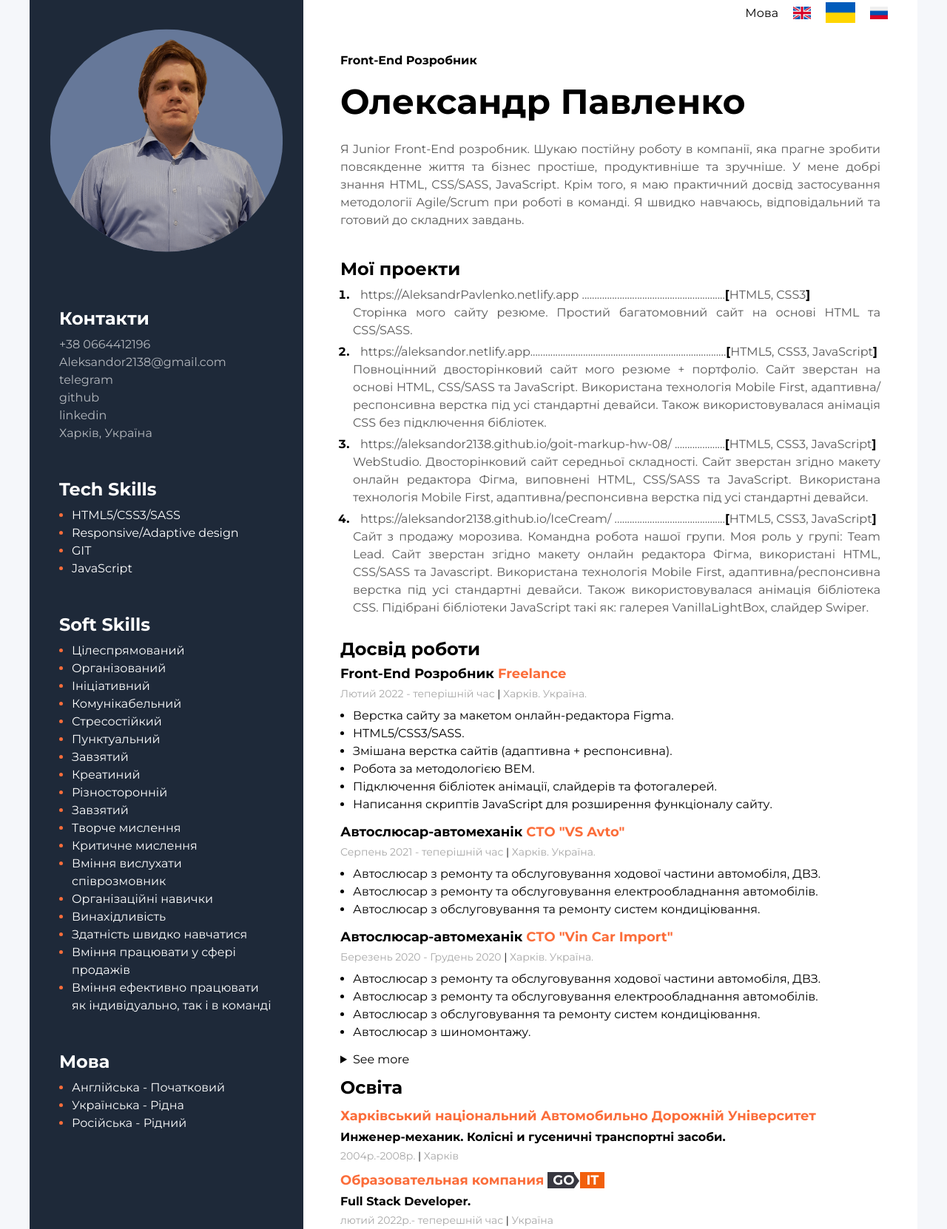
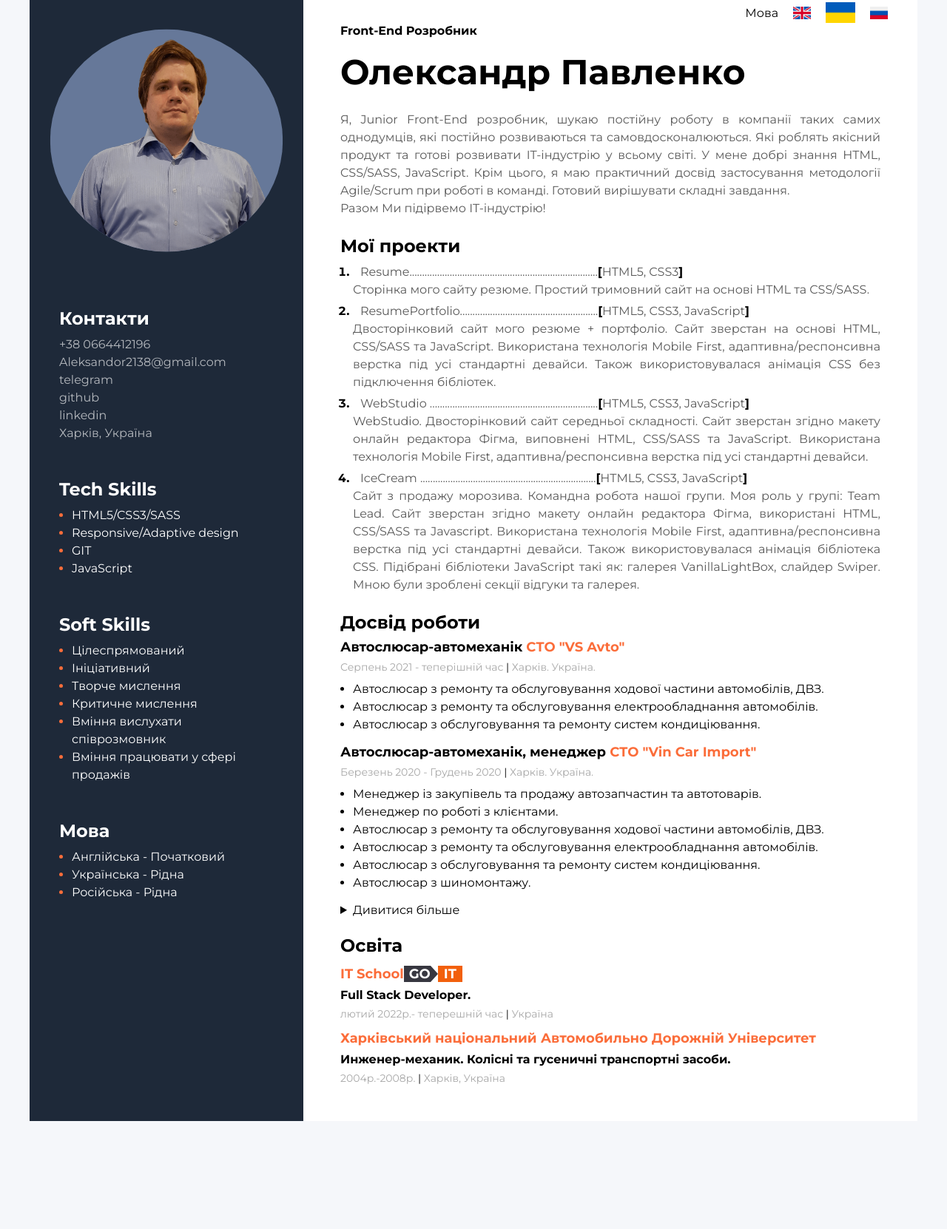
Before and after one commit to Aleksandor2138/resume, a plain HTML site: page ua.html in a window 1280 px wide. Shown: the part 35-1697 px from the top of the page at 74% size. After the commit the page ends 1559 px from the top, so only its background shows below. Drawn offline with Linux system fonts and the light colour scheme.

Commit message:
правки

```diff
--- a/sass/components/for-mi/_about.scss
+++ b/sass/components/for-mi/_about.scss
@@ -1,6 +1,6 @@
 /*about-me*/
 .about {
-    margin-bottom: 40px;
+    margin-bottom: 25px;
     &__profession {
         font-style: normal;
         font-weight: bold;
--- a/sass/components/for-mi/_education.scss
+++ b/sass/components/for-mi/_education.scss
@@ -47,15 +47,14 @@
     background: #373740;
     color: var(--text-color-white);
     position: relative;
-    margin-right: 8px;
+    margin-right: 10px;
     &::after{
         content: '';
         position: absolute;
         left: 100%;
         bottom: 0;
-        border: 10px solid transparent;
-        border: 10px solid transparent;
-        border-left: 7px solid #373740;
+        border: 11px solid transparent;
+        border-left: 10px solid #373740;
     }
 
 }
--- a/sass/components/for-mi/_for-mi.scss
+++ b/sass/components/for-mi/_for-mi.scss
@@ -1,4 +1,4 @@
 .for-mi {
-    padding: 100px 50px;
+    padding: 60px 50px 50px;
     width: calc (1200px - 370px);
 }
--- a/sass/components/for-mi/_projects.scss
+++ b/sass/components/for-mi/_projects.scss
@@ -1,7 +1,7 @@
 /*my-projects*/
 
 .projects {
-    margin-bottom: 30px;
+    margin-bottom: 25px;
     &__title {
         font-style: normal;
         font-weight: bold;
--- a/sass/components/for-mi/_work.scss
+++ b/sass/components/for-mi/_work.scss
@@ -1,5 +1,6 @@
 /*work*/
 .work-expiriens{
+    margin-bottom: 25px;
     &-title {
         font-style: normal;
         font-weight: bold;
@@ -44,5 +45,6 @@
     }
 }
 .details__more{
-    margin-bottom: 15px;
+    // margin-bottom: 15px;
+    cursor: pointer;
 }
--- a/sass/components/sidebar/_my-photo.scss
+++ b/sass/components/sidebar/_my-photo.scss
@@ -9,6 +9,6 @@
     transition-timing-function: cubic-bezier(0.4, 0, 0.2, 1);
     transform: scale(0.85);
     &:hover{
-        transform: scale(1.15,);
+        transform: scale(1.05);
     }
 }
--- a/ua.html
+++ b/ua.html
@@ -30,7 +30,7 @@
             <section class="about">
                 <p class="about__profession">Front-End Розробник</p>
                 <h1 class="about__name">Олександр Павленко</h1>
-                <p class="about__discription">Я Junior Front-End розробник. Шукаю постійну роботу в компанії, яка прагне зробити повсякденне життя та бізнес простіше, продуктивніше та зручніше. У мене добрі знання HTML, CSS/SASS, JavaScript. Крім того, я маю практичний досвід застосування методології Agile/Scrum при роботі в команді. Я швидко навчаюсь, відповідальний та готовий до складних завдань.</p>
+                <p class="about__discription">Я, Junior Front-End розробник, шукаю постійну роботу в компанії таких самих однодумців, які постійно розвиваються та самовдосконалюються. Які роблять якісний продукт та готові розвивати IT-індустрію у всьому світі. У мене добрі знання HTML, CSS/SASS, JavaScript. Крім цього, я маю практичний досвід застосування методології Agile/Scrum при роботі в команді. Готовий вирішувати складні завдання. <br>Разом Ми підірвемо IT-індустрію!</p>
             </section>
             <!-- my projects  -->
             <section class="projects">
@@ -38,26 +38,26 @@
                 <ol class="projects__list">
                     <li class="projects__item">
                         <span class="projects__text">
-                            <a href="https://AleksandrPavlenko.netlify.app" class="projects__link">https://AleksandrPavlenko.netlify.app .........................................................<span class="projects__bracket">[</span>HTML5, CSS3<span class="projects__bracket">]</span></a>
-                            <p class="projects__p">Сторінка мого сайту резюме. Простий багатомовний сайт на основі HTML та CSS/SASS.</p>
+                            <a href="https://AleksandrPavlenko.netlify.app" class="projects__link">Resume...........................................................................<span class="projects__bracket">[</span>HTML5, CSS3<span class="projects__bracket">]</span></a>
+                            <p class="projects__p">Сторінка мого сайту резюме. Простий тримовний сайт на основі HTML та CSS/SASS.</p>
                         </span>
                     </li>
                     <li class="projects__item">
                         <span class="projects__text">
-                            <a href="https://aleksandor.netlify.app" class="projects__link">https://aleksandor.netlify.app..............................................................................<span class="projects__bracket">[</span>HTML5, CSS3, JavaScript<span class="projects__bracket">]</span></a>
-                            <p class="projects__p">Повноцінний двосторінковий сайт мого резюме + портфоліо. Сайт зверстан на основі HTML, CSS/SASS та JavaScript. Використана технологія Mobile First, адаптивна/респонсивна верстка під усі стандартні девайси. Також використовувалася анімація CSS без підключення бібліотек.</p>
+                            <a href="https://aleksandor.netlify.app" class="projects__link">ResumePortfolio.......................................................<span class="projects__bracket">[</span>HTML5, CSS3, JavaScript<span class="projects__bracket">]</span></a>
+                            <p class="projects__p">Двосторінковий сайт мого резюме + портфоліо. Сайт зверстан на основі HTML, CSS/SASS та JavaScript. Використана технологія Mobile First, адаптивна/респонсивна верстка під усі стандартні девайси. Також використовувалася анімація CSS без підключення бібліотек.</p>
                         </span>
                     </li>
                     <li class="projects__item">
                         <span class="projects__text">
-                            <a href="https://aleksandor2138.github.io/goit-markup-hw-08/" class="projects__link">https://aleksandor2138.github.io/goit-markup-hw-08/ ....................<span class="projects__bracket">[</span>HTML5, CSS3, JavaScript<span class="projects__bracket">]</span></a>
+                            <a href="https://aleksandor2138.github.io/goit-markup-hw-08/" class="projects__link">WebStudio ...................................................................<span class="projects__bracket">[</span>HTML5, CSS3, JavaScript<span class="projects__bracket">]</span></a>
                             <p class="projects__p">WebStudio. Двосторінковий сайт середньої складності. Сайт зверстан згідно макету онлайн редактора Фігма, виповнені HTML, CSS/SASS та JavaScript. Використана технологія Mobile First, адаптивна/респонсивна верстка під усі стандартні девайси.</p>
                         </span>
                     </li>
                     <li class="projects__item">
                         <span class="projects__text">
-                            <a href="https://aleksandor2138.github.io/IceCream/" class="projects__link">https://aleksandor2138.github.io/IceCream/ ............................................<span class="projects__bracket">[</span>HTML5, CSS3, JavaScript<span class="projects__bracket">]</span></a>
-                            <p class="projects__p">Сайт з продажу морозива. Командна робота нашої групи. Моя роль у групі: Team Lead. Сайт зверстан згідно макету онлайн редактора Фігма, використані HTML, CSS/SASS та Javascript. Використана технологія Mobile First, адаптивна/респонсивна верстка під усі стандартні девайси. Також використовувалася анімація бібліотека CSS. Підібрані бібліотеки JavaScript такі як: галерея VanillaLightBox, слайдер Swiper.</p>
+                            <a href="https://aleksandor2138.github.io/IceCream/" class="projects__link">IceCream ......................................................................<span class="projects__bracket">[</span>HTML5, CSS3, JavaScript<span class="projects__bracket">]</span></a>
+                            <p class="projects__p">Сайт з продажу морозива. Командна робота нашої групи. Моя роль у групі: Team Lead. Сайт зверстан згідно макету онлайн редактора Фігма, використані HTML, CSS/SASS та Javascript. Використана технологія Mobile First, адаптивна/респонсивна верстка під усі стандартні девайси. Також використовувалася анімація бібліотека CSS. Підібрані бібліотеки JavaScript такі як: галерея VanillaLightBox, слайдер Swiper. Мною були зроблені секції відгуки та галерея.</p>
                         </span>
                     </li>
                 </ol>
@@ -66,7 +66,7 @@
             <section class="work-expiriens">
                 <h3 class="work-expiriens-title">Досвід роботи</h3>
                 <!-- company 6 -->
-                <div class="work-expiriens-company">
+                <!-- <div class="work-expiriens-company">
                     <h4 class="work-expiriens__position">Front-End Розробник <span class="work-expiriens__position--color">Freelance</span></h4>
                     <p class="work-expiriens__period"> Лютий 2022 - теперішній час   <span class="work-expiriens__period--color">|</span>  Харків. Україна. </p>
                     <ul class="work-expiriens__list">
@@ -77,36 +77,38 @@
                         <li class="work-expiriens__item">Підключення бібліотек анімації, слайдерів та фотогалерей.</li>
                         <li class="work-expiriens__item">Написання скриптів JavaScript для розширення функціоналу сайту.</li>
                     </ul>
-                </div>
+                </div> -->
                 <!-- company 5 VS Avto -->
                 <div  class="work-expiriens-company">
-                    <h4 class="work-expiriens__position"> Автослюсар-автомеханік  <span class="work-expiriens__position--color">СТО "VS Avto"</span></h4>
+                    <h4 class="work-expiriens__position"> Автослюсар-автомеханік <span class="work-expiriens__position--color">СТО "VS Avto"</span></h4>
                     <p class="work-expiriens__period"> Серпень 2021 - теперішній час   <span class="work-expiriens__period--color">|</span>   Харків. Україна. </p>
                     <ul class="work-expiriens__list">
-                        <li class="work-expiriens__item"> Автослюсар з ремонту та обслуговування ходової частини автомобіля, ДВЗ.</li>
+                        <li class="work-expiriens__item"> Автослюсар з ремонту та обслуговування ходової частини автомобілів, ДВЗ.</li>
                         <li class="work-expiriens__item"> Автослюсар з ремонту та обслуговування електрообладнання автомобілів.</li>
                         <li class="work-expiriens__item"> Автослюсар з обслуговування та ремонту систем кондиціювання.</li>
                     </ul>
                 </div>
                 <!-- company 4 Vin Car Import -->
                 <div class="work-expiriens-company">
-                    <h4 class="work-expiriens__position"> Автослюсар-автомеханік  <span class="work-expiriens__position--color">СТО "Vin Car Import"</span> </h4>
+                    <h4 class="work-expiriens__position"> Автослюсар-автомеханік, менеджер  <span class="work-expiriens__position--color">СТО "Vin Car Import"</span> </h4>
                     <p class="work-expiriens__period"> Березень 2020 - Грудень 2020   <span class="work-expiriens__period--color">|</span>   Харків. Україна. </p>
                     <ul class="work-expiriens__list">
-                        <li class="work-expiriens__item"> Автослюсар з ремонту та обслуговування ходової частини автомобіля, ДВЗ.</li>
+                        <li class="work-expiriens__item"> Менеджер із закупівель та продажу автозапчастин та автотоварів.</li>
+                        <li class="work-expiriens__item"> Менеджер по роботі з клієнтами.</li>
+                        <li class="work-expiriens__item"> Автослюсар з ремонту та обслуговування ходової частини автомобілів, ДВЗ.</li>
                         <li class="work-expiriens__item"> Автослюсар з ремонту та обслуговування електрообладнання автомобілів.</li>
                         <li class="work-expiriens__item"> Автослюсар з обслуговування та ремонту систем кондиціювання.</li>
                         <li class="work-expiriens__item"> Автослюсар з шиномонтажу.</li>
                     </ul>
                 </div>
                 <details class="details">
-                    <summary class="details__more"> See more </summary>
+                    <summary class="details__more"> Дивитися більше </summary>
                     <!-- company 3 Level motors -->
                     <div  class="work-expiriens-company">
                         <h4 class="work-expiriens__position"> Автослюсар-автомеханік  <span class="work-expiriens__position--color">СТО "Level Motors"</span></h4>
                         <p class="work-expiriens__period"> Серпень 2018 - Березень 2020   <span class="work-expiriens__period--color">|</span>   Харків. Україна. </p>
                         <ul class="work-expiriens__list">
-                            <li class="work-expiriens__item"> Автослюсар з ремонту та обслуговування ходової частини автомобіля, ДВЗ.</li>
+                            <li class="work-expiriens__item"> Автослюсар з ремонту та обслуговування ходової частини автомобілів, ДВЗ.</li>
                             <li class="work-expiriens__item"> Автослюсар з ремонту та обслуговування електрообладнання автомобілів.</li>
                             <li class="work-expiriens__item"> Автослюсар з обслуговування та ремонту систем кондиціювання.</li>
                         </ul>
@@ -119,7 +121,7 @@
                             <li class="work-expiriens__item"> Водiй-експедитор. Доставка та супровід вантажів, ведення супровідної документації. </li>
                             <li class="work-expiriens__item"> Менеджер з продажу товарів та послуг фірми. </li>
                             <li class="work-expiriens__item"> Менеджер з закупівель промислової групи товарів. </li>
-                            <li class="work-expiriens__item"> Комірник. Прийом, складування, облік та видача товарів. </li>
+                            <li class="work-expiriens__item"> Комірник. Прийом, складання, облік та видача товарів. </li>
                             <li class="work-expiriens__item"> Різноробочий. Надання послуг з ремонту, відновлення та монтажу промислового обладнання та товарів. </li>
                         </ul>
                     </div>
@@ -138,14 +140,14 @@
                 <h3 class="education-title">Освіта</h3>
                 <ul class="education-list list">
                     <li class="education__item">
-                        <h4 class="education__university">Харківський національний Автомобильно Дорожній Університет</h4>
-                        <h5 class="education__speciality">Инженер-механик. Колісні и гусеничні транспортні засоби.</h5>
-                        <p class="education__period">2004р.-2008р.   <span class="education__divider">|</span>   Харків</p>
+                        <h4 class="education__university">IT School<a class="link" href="https://goit.ua/"><span class="go"><span class="vs">-</span>GO</span><span class="it">IT</span></a></h4>
+                        <h5 class="education__speciality">Full Stack Developer.</h5>
+                        <p class="education__period">лютий 2022р.- теперешній час   <span class="education__divider">|</span>  Україна</p>
                     </li>
                     <li class="education__item">
-                        <h4 class="education__university">Образовательная компания <a class="link" href="https://goit.ua/"><span class="go"><span class="vs">-</span>GO</span><span class="it">IT</span></a></h4>
-                        <h5 class="education__speciality">Full Stack Developer.</h5>
-                        <p class="education__period">лютий 2022р.- теперешній час   <span class="education__divider">|</span>  Україна</p>
+                        <h4 class="education__university">Харківський національний Автомобильно Дорожній Університет</h4>
+                        <h5 class="education__speciality">Инженер-механик. Колісні та гусеничні транспортні засоби.</h5>
+                        <p class="education__period">2004р.-2008р.   <span class="education__divider">|</span>   Харків, Україна</p>
                     </li>
                 </ul>
             </section>
@@ -192,23 +194,11 @@
                 <h3 class="sidebar-title">Soft Skills</h3>
                 <ul class="soft-skil-list">
                     <li class="soft-skil__item"> <span class="soft-skil__item--text">Цілеспрямований</span> </li>
-                    <li class="soft-skil__item"> <span class="soft-skil__item--text">Організований</span> </li>
                     <li class="soft-skil__item"> <span class="soft-skil__item--text">Ініціативний</span> </li>
-                    <li class="soft-skil__item"> <span class="soft-skil__item--text">Комунікабельний</span> </li>
-                    <li class="soft-skil__item"> <span class="soft-skil__item--text">Стресостійкий</span> </li>
-                    <li class="soft-skil__item"> <span class="soft-skil__item--text">Пунктуальний</span> </li>
-                    <li class="soft-skil__item"> <span class="soft-skil__item--text">Завзятий</span> </li>
-                    <li class="soft-skil__item"> <span class="soft-skil__item--text">Креатиний</span> </li>
-                    <li class="soft-skil__item"> <span class="soft-skil__item--text">Різносторонній</span> </li>
-                    <li class="soft-skil__item"> <span class="soft-skil__item--text">Завзятий</span> </li>
                     <li class="soft-skil__item"> <span class="soft-skil__item--text">Творче мислення</span> </li>
                     <li class="soft-skil__item"> <span class="soft-skil__item--text">Критичне мислення</span> </li>
                     <li class="soft-skil__item"> <span class="soft-skil__item--text">Вміння вислухати співрозмовник</span> </li>
-                    <li class="soft-skil__item"> <span class="soft-skil__item--text">Організаційні навички</span> </li>
-                    <li class="soft-skil__item"> <span class="soft-skil__item--text">Винахідливість</span> </li>
-                    <li class="soft-skil__item"> <span class="soft-skil__item--text">Здатність швидко навчатися</span> </li>
                     <li class="soft-skil__item"> <span class="soft-skil__item--text">Вміння працювати у сфері продажів</span> </li>
-                    <li class="soft-skil__item"> <span class="soft-skil__item--text">Вміння ефективно працювати як індивідуально, так і в команді</span> </li>
                 </ul>
             </div>
             <div class="language">
@@ -216,7 +206,7 @@
                 <ul class="language-list">
                     <li class="language__item"> <span class="language__item--text">Англійська - Початковий </span> </li>
                     <li class="language__item"> <span class="language__item--text">Українська - Рідна</span> </li>
-                    <li class="language__item"> <span class="language__item--text">Російська - Рідний</span> </li>
+                    <li class="language__item"> <span class="language__item--text">Російська - Рідна</span> </li>
                 </ul>
             </div>
         </aside>
```
Also changed, not shown: index.html (+30 -39 lines), ru.html (+23 -34 lines), css/index.css, css/index.min.css, 2 other files.
